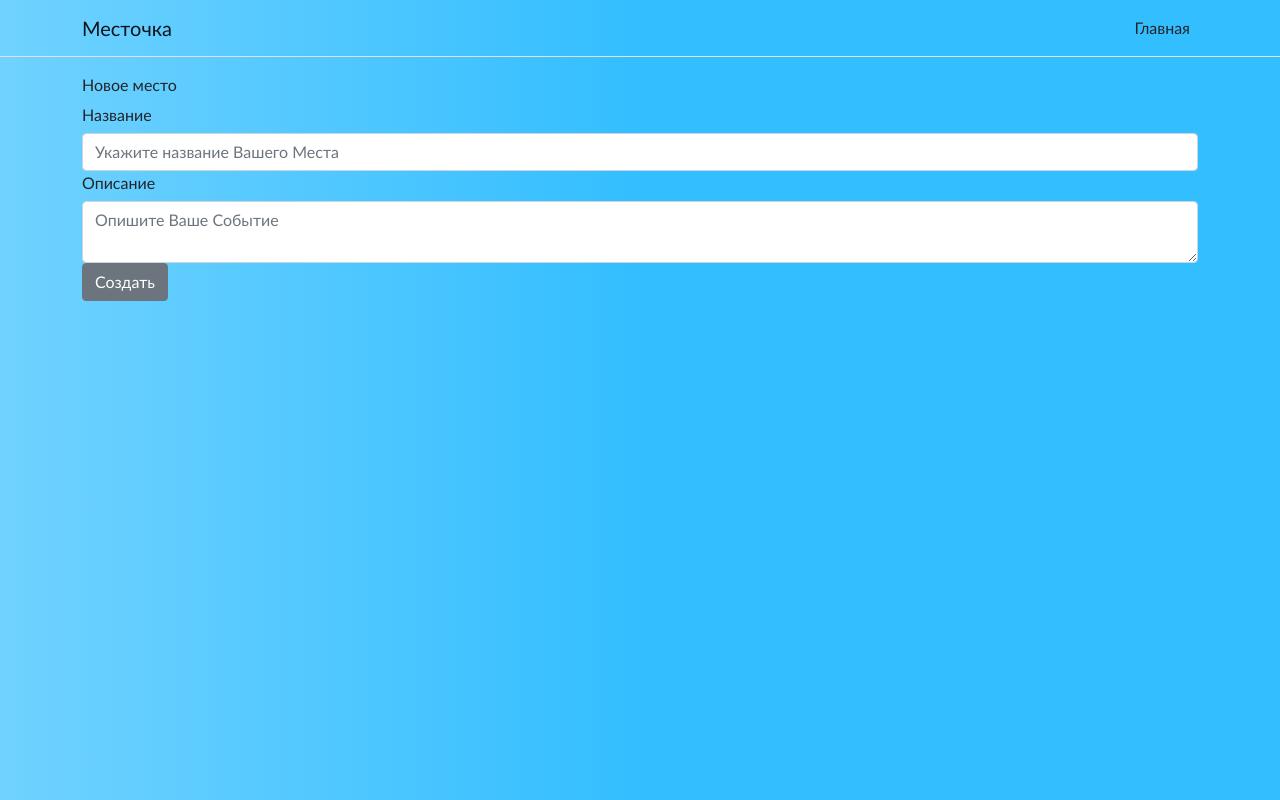
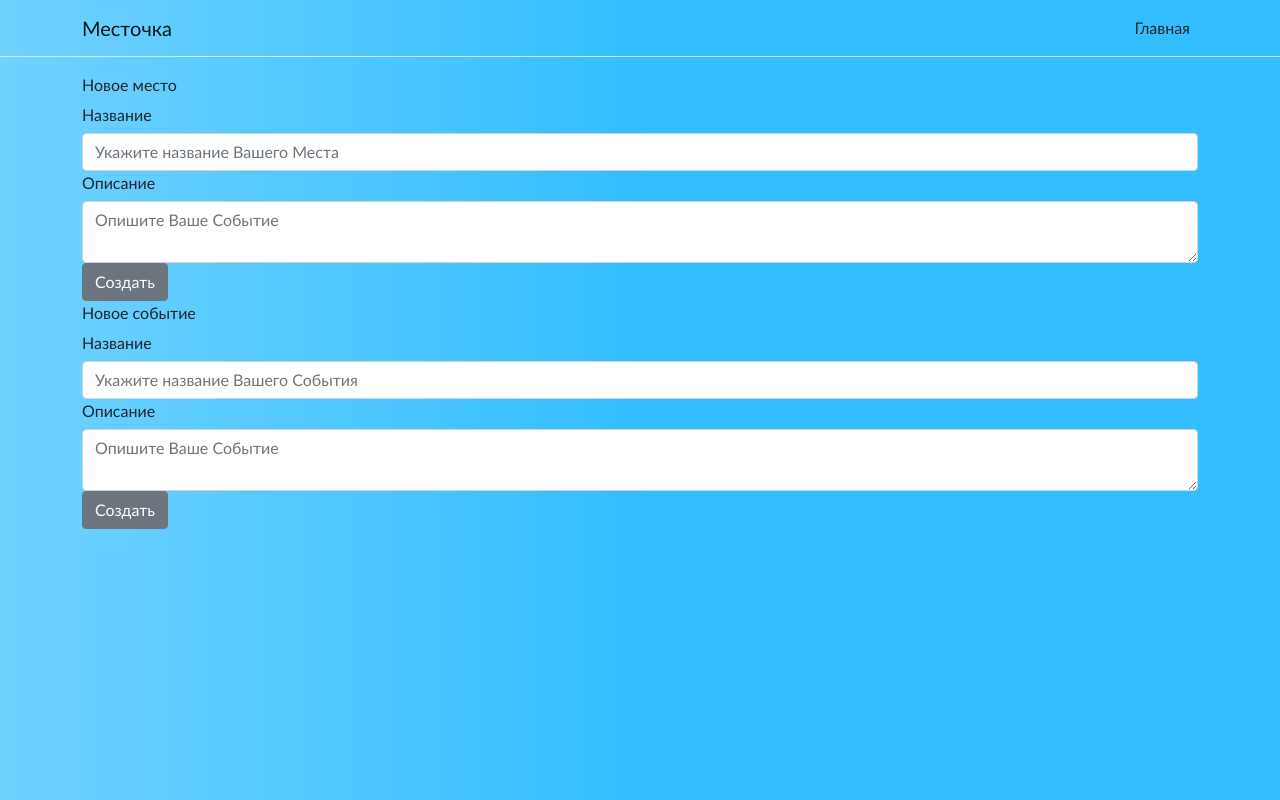
Before and after one commit to niklyadov/csu-evico, a React (Create React App) app in the folder Evico.Web/ClientApp/: page / in a window 1280 px wide. Built offline with nearby package versions, Linux system fonts and the light colour scheme.

Commit message:
add append Event

```diff
--- a/Evico.Web/ClientApp/src/components/Home.js
+++ b/Evico.Web/ClientApp/src/components/Home.js
@@ -1,6 +1,8 @@
 import React, { useState } from 'react';
 import { Button, Form, FormGroup, Input, Label } from 'reactstrap';
+import { createEvent } from '../scripts/fetch/event';
 import { createPlace } from '../scripts/fetch/place';
+import { Event } from './classes/Event';
 import { Place } from './classes/Place';
 
 export function Home(props) {
@@ -8,6 +10,7 @@ export function Home(props) {
     return <div>
 
         <FormPlaceCreate/>
+        <FormEventCreate/>
 
     </div>;
 
@@ -21,16 +24,16 @@ function FormPlaceCreate(props) {
         <Label>Новое место</Label>
         <FormGroup>
             <Label>Название</Label>
-            <Input id='placeName' name='place' placeholder='Укажите название Вашего Места' type='text' onChange={e => setPlace({ ...place, name: e.target.textContent })}/>
+            <Input id='placeName' name='place' placeholder='Укажите название Вашего Места' type='text' onChange={e => setPlace({ ...place, name: e.target.value })}/>
         </FormGroup>
         <FormGroup>
             <Label>Описание</Label>
-            <Input id='placeDescription' name='place' placeholder='Опишите Ваше Событие' type='textarea' onChange={e => setPlace({ ...place, description: e.target.textContent })} />
+            <Input id='placeDescription' name='place' placeholder='Опишите Ваше Событие' type='textarea' onChange={e => setPlace({ ...place, description: e.target.value })} />
         </FormGroup>
         <Button
             onClick={_ => {
                 createPlace(place);
-                setPlace(new Place());
+                setPlace(new Place({}));
             }}
         >
             Создать
@@ -38,3 +41,28 @@ function FormPlaceCreate(props) {
     </Form>;
 
 };
+function FormEventCreate(props) {
+
+    const [event, setEvent] = useState(new Event({}));
+
+    return <Form>
+        <Label>Новое событие</Label>
+        <FormGroup>
+            <Label>Название</Label>
+            <Input id='eventName' name='event' placeholder='Укажите название Вашего События' type='text' onChange={e => setEvent({ ...event, name: e.target.value })}/>
+        </FormGroup>
+        <FormGroup>
+            <Label>Описание</Label>
+            <Input id='eventDescription' name='event' placeholder='Опишите Ваше Событие' type='textarea' onChange={e => setEvent({ ...event, description: e.target.value })} />
+        </FormGroup>
+        <Button
+            onClick={_ => {
+                createEvent(event);
+                setEvent(new Event({}));
+            }}
+        >
+            Создать
+        </Button>
+    </Form>;
+
+};
```
